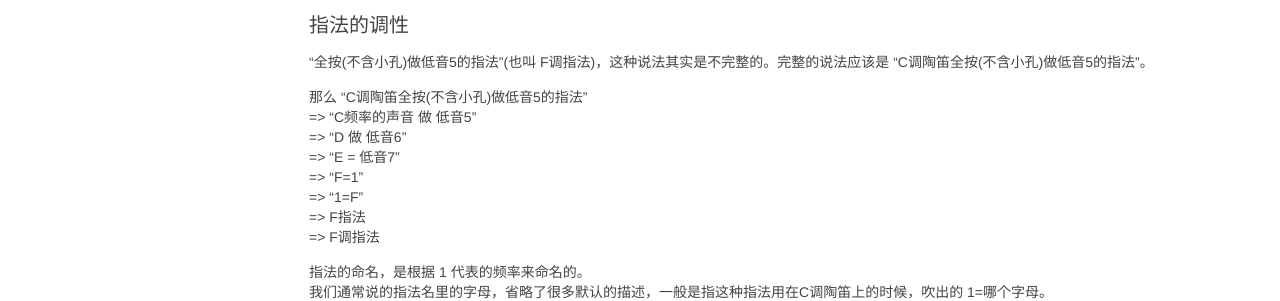
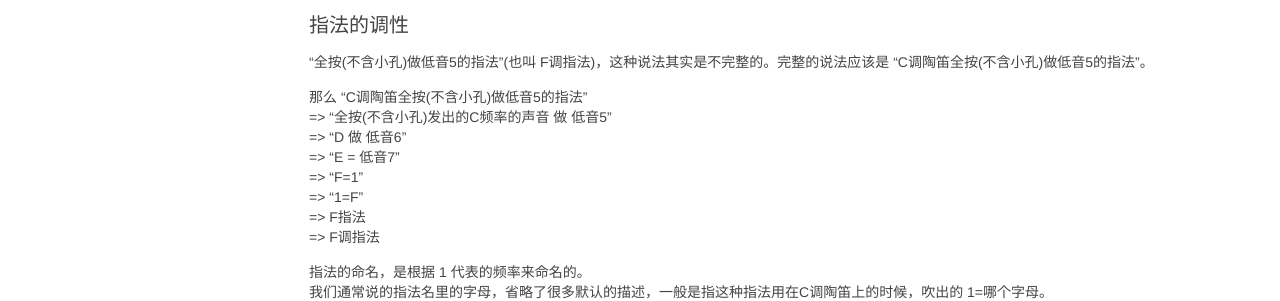
Before and after one commit to playay/playay.github.io, a Jekyll site: the page built from _blogs/2019-05-15-yin-ming-yu-chang-ming.md, in a window 1280 px wide. Shown: the part 1218-1519 px from the top of the page. Built offline with Jekyll 4.4.1, drawn with Linux system fonts in a browser that asks for light colours; comment, search, counter and statistics services are not loaded.

Commit message:
陶笛日记

```diff
--- a/_blogs/2019-05-15-yin-ming-yu-chang-ming.md
+++ b/_blogs/2019-05-15-yin-ming-yu-chang-ming.md
@@ -64,7 +64,7 @@ C调陶笛的C，表示全按(不含小孔)的时候，这个笛子发出的声
 “全按(不含小孔)做低音5的指法”(也叫 F调指法)，这种说法其实是不完整的。完整的说法应该是 “C调陶笛全按(不含小孔)做低音5的指法”。
 
 那么 “C调陶笛全按(不含小孔)做低音5的指法”
-=> “C频率的声音 做 低音5”
+=> “全按(不含小孔)发出的C频率的声音 做 低音5”
 => "D 做 低音6"
 => "E = 低音7"
 => "F=1"
```
